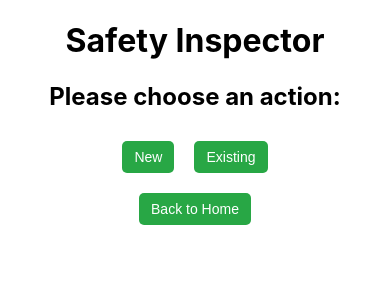
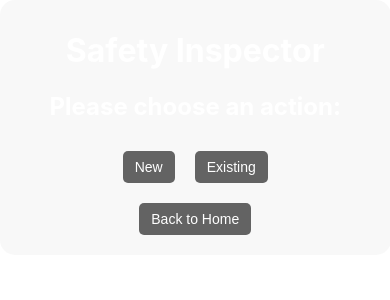
Before and after one commit to jurenroy/msesddfrontend, a React (Create React App) app: page /safety/1 in a window 390 px wide. Shown: the top 300 px of the page. Built offline with nearby package versions, Linux system fonts and the light colour scheme.

Commit message:
krisha eto

```diff
--- a/src/Pages/SafetyRole/SafetyRole.css
+++ b/src/Pages/SafetyRole/SafetyRole.css
@@ -1,22 +1,188 @@
-/* src/pages/SafetyRole/SafetyRole.css */
+.safety-role-page-engineer {
+  background-image: url('../images/wowow.jpg'); /* Engineer background */
+  background-size: cover;
+  background-position: center;
+  height: 100vh;
+  display: flex;
+  flex-direction: column;
+  align-items: center;
+  justify-content: center;
+}
 
+.safety-role-page-inspector {
+  background-image: url('../images/wew.jpg'); /* Inspector background */
+  background-size: cover;
+  background-position: center;
+  height: 100vh;
+  display: flex;
+  flex-direction: column;
+  align-items: center;
+  justify-content: center;
+}
+
+/* Navbar with logo and text */
+.navbar {
+  position: absolute;
+  top: 0;
+  left: 0;
+  width: 100%;
+  height: 150px; /* Increased height */
+  background: rgba(0, 0, 0, 0.3); /* Slight transparency */
+  display: flex;
+  flex-direction: column;
+  justify-content: center;
+  align-items: center;
+  padding-top: 10px;
+}
+
+/* Logo inside navbar */
+.navbar::before {
+  content: "";
+  background: url('../images/denr\ logo.png') no-repeat center;
+  background-size: contain;
+  width: 100px; /* Adjusted for better visibility */
+  height: 100px;
+  display: block;
+}
+
+/* Text under logo */
+.navbar h2 {
+  margin-top: 8px;
+  color: rgb(255, 255, 255);
+  font-size: 20px;
+  font-weight: bold;
+  text-align: center;
+}
+
+.safety-role-container h1 {
+  color: rgb(255, 255, 255);
+}
+.safety-role-container h2 {
+  color: rgb(255, 255, 255);
+}
+
+/* Transparent container */
 .safety-role-container {
-    text-align: center;
-    margin: 20px;
+  background: rgba(226, 226, 226, 0.248);
+  padding: 30px;
+  border-radius: 15px;
+  backdrop-filter: blur(10px);
+  text-align: center;
+  color: rgb(9, 0, 0);
+  width: 350px;
+}
+
+/* Buttons */
+.button-group {
+  display: flex;
+  justify-content: center;
+  gap: 15px;
+  margin: 15px 0;
 }
 
 button {
-    margin: 10px;
-    padding: 10px 20px;
-    font-size: 16px;
-    cursor: pointer;
-    border: none;
-    border-radius: 5px;
-    background-color: #28a745;
-    color: white;
-    transition: background-color 0.3s;
+  padding: 10px 20px;
+  font-size: 16px;
+  color: white;
+  background: rgba(0, 0, 0, 0.6);
+  border: none;
+  border-radius: 5px;
+  cursor: pointer;
+  transition: background 0.3s ease-in-out;
 }
 
 button:hover {
-    background-color: #218838;
+  background: rgba(0, 0, 0, 0.8);
 }
+
+/* Back button */
+.back-button {
+  margin-top: 10px;
+}
+
+/* Footer */
+.footer {
+  position: absolute;
+  bottom: 10px;
+  left: 50%;
+  transform: translateX(-50%);
+  color: white;
+  font-size: 14px;
+  text-align: center;
+}
+
+/* Nunito Sans Font Classes */
+.nunito-sans-regular {
+  font-family: "Nunito Sans", serif;
+  font-optical-sizing: auto;
+  font-weight: 400; /* Normal weight */
+  font-style: normal;
+  font-variation-settings:
+    "wdth" 100,
+    "YTLC" 500;
+}
+
+.nunito-sans-bold {
+  font-family: "Nunito Sans", serif;
+  font-optical-sizing: auto;
+  font-weight: 700; /* Bold weight */
+  font-style: normal;
+  font-variation-settings:
+    "wdth" 100,
+    "YTLC" 500;
+}
+
+/* General Styles for Responsiveness */
+@media (max-width: 768px) {
+  .navbar {
+    height: 120px; /* Adjust height for smaller screens */
+  }
+
+  .navbar h2 {
+    font-size: 18px; /* Adjust font size */
+  }
+
+  .safety-role-container {
+    width: 90%; /* Allow container to take more width on smaller screens */
+    padding: 15px; /* Reduce padding for smaller screens */
+  }
+
+  .button-group {
+    flex-direction: column; /* Stack buttons vertically on small screens */
+    gap: 10px; /* Reduce gap between buttons */
+  }
+
+  button {
+    font-size: 14px; /* Make button text smaller */
+    padding: 8px 15px; /* Adjust padding for smaller screens */
+  }
+
+  .footer {
+    font-size: 12px; /* Smaller footer text on mobile */
+  }
+}
+
+@media (max-width: 480px) {
+  /* Adjust Navbar for small mobile screens */
+  .navbar {
+    height: 100px; /* Further reduce height */
+  }
+
+  .navbar h2 {
+    font-size: 16px; /* Reduce font size for smaller screens */
+  }
+
+  .safety-role-container {
+    width: 95%; /* Full width for small screens */
+    padding: 10px; /* Reduce padding */
+  }
+
+  button {
+    font-size: 12px; /* Smaller text for mobile */
+    padding: 6px 12px; /* Adjust button padding */
+  }
+
+  .footer {
+    font-size: 10px; /* Reduce footer text size for mobile */
+  }
+}
```
